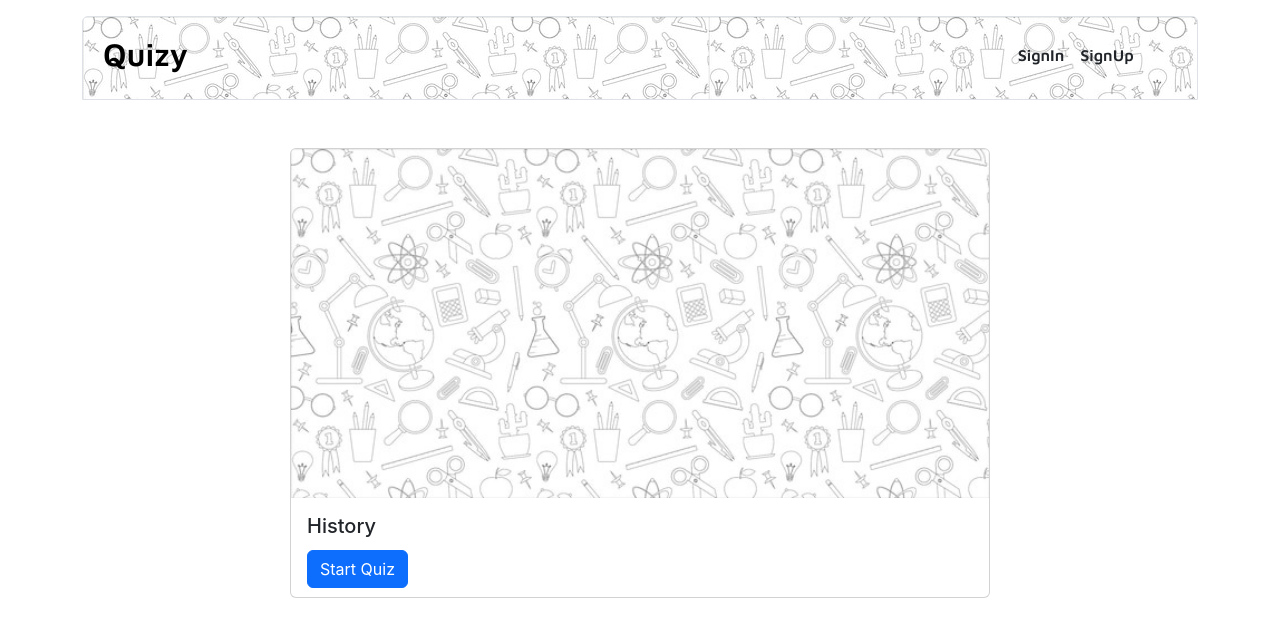
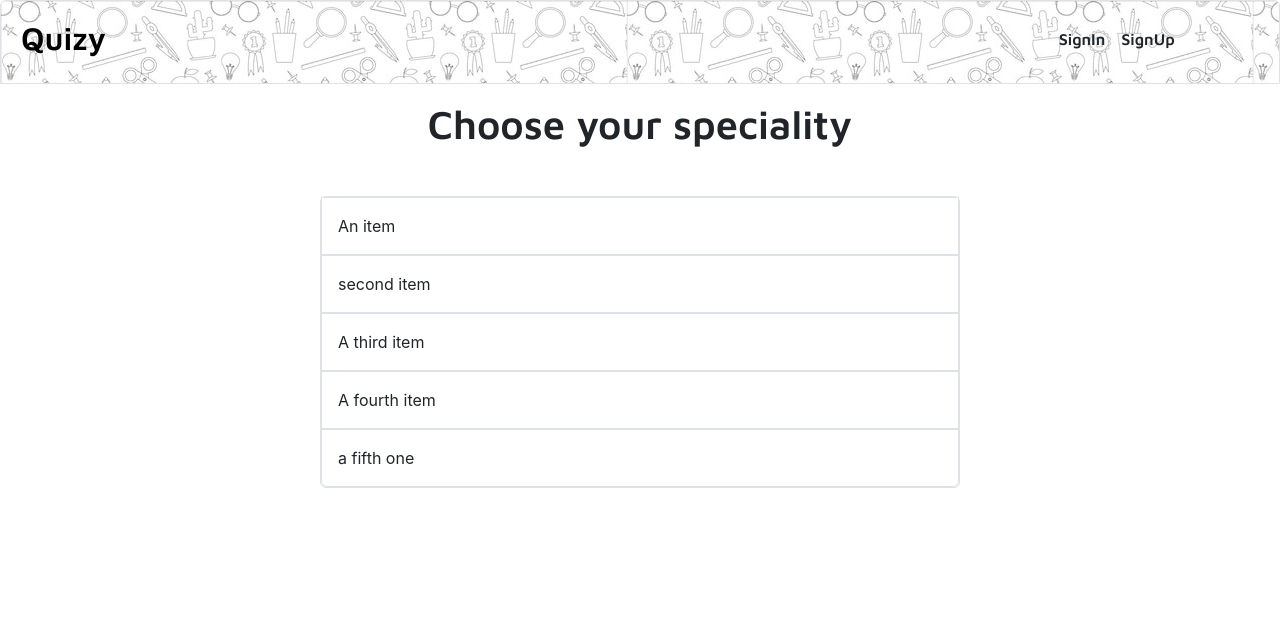
Before and after one commit to LinnKhantNyiNyi/quiz-app-reactjs, a React (Create React App) app: page / in a window 1280 px wide. Shown: the top 636 px of the page. Built offline with nearby package versions, Linux system fonts and the light colour scheme.

Commit message:
test commit

```diff
--- a/src/components/CategoryCard.js
+++ b/src/components/CategoryCard.js
@@ -1,10 +1,10 @@
 import React from "react";
-import Img from "../assets/imgs/nav-bg.jpg";
+import History from "../assets/imgs/art_history_2.jpg";
 
 export default function CategoryCard({ children }) {
   return (
     <div class="card mt-5" style={{ width: "700px", height: "450px" }}>
-      <img src={Img} class="card-img-top" alt="..." />
+      <img src={History} class="card-img-top" alt="..." />
       <div class="card-body">
         <h5 class="card-title">{children}</h5>
 
--- a/src/components/CategorySection.js
+++ b/src/components/CategorySection.js
@@ -1,10 +1,37 @@
 import React from "react";
-import CategoryCard from "./CategoryCard";
 
 export default function CategorySection() {
   return (
     <div className="d-flex justify-content-center">
-      <CategoryCard>History</CategoryCard>
+      <div className="w-50 text-center ">
+        <h1 className="font mt-3">Choose your speciality</h1>
+        <ul className="list-group  mt-5 text-start border border-1">
+          <button className="CatBtn">
+            <li className="list-group-item p-3 border border-1 categoty">
+              An item
+            </li>
+          </button>
+          <button className="CatBtn">
+            <li className="list-group-item p-3 border border-1 categoty">
+              second item
+            </li>
+          </button>
+          {/* <a href="#" className="catLink">
+            <li className="list-group-item p-3 border border-1 categoty">
+              A second item
+            </li>
+          </a> */}
+          <li className="list-group-item p-3 border border-1 categoty">
+            A third item
+          </li>
+          <li className="list-group-item p-3 border border-1 categoty">
+            A fourth item
+          </li>
+          <li className="list-group-item p-3 border border-1 categoty">
+            a fifth one
+          </li>
+        </ul>
+      </div>
     </div>
   );
 }
--- a/src/components/style.css
+++ b/src/components/style.css
@@ -10,3 +10,18 @@ nav {
 .font {
   font-family: "Maven Pro", sans-serif;
 }
+
+.CatBtn {
+  border: none;
+  padding: 0;
+  text-align: left;
+}
+
+.catLink {
+  text-decoration: none;
+  cursor: pointer;
+}
+
+.list-group-item:hover {
+  background-color: rgb(172, 171, 171);
+}
--- a/src/pages/Home.js
+++ b/src/pages/Home.js
@@ -5,7 +5,7 @@ import CategorySection from "../components/CategorySection";
 export default function Home() {
   return (
     <>
-      <div className="container mt-3 ">
+      <div className="container-l  ">
         <Navbar />
         <CategorySection />
       </div>
```
Also changed, not shown: src/assets/imgs/art_history_2.jpg (added).
